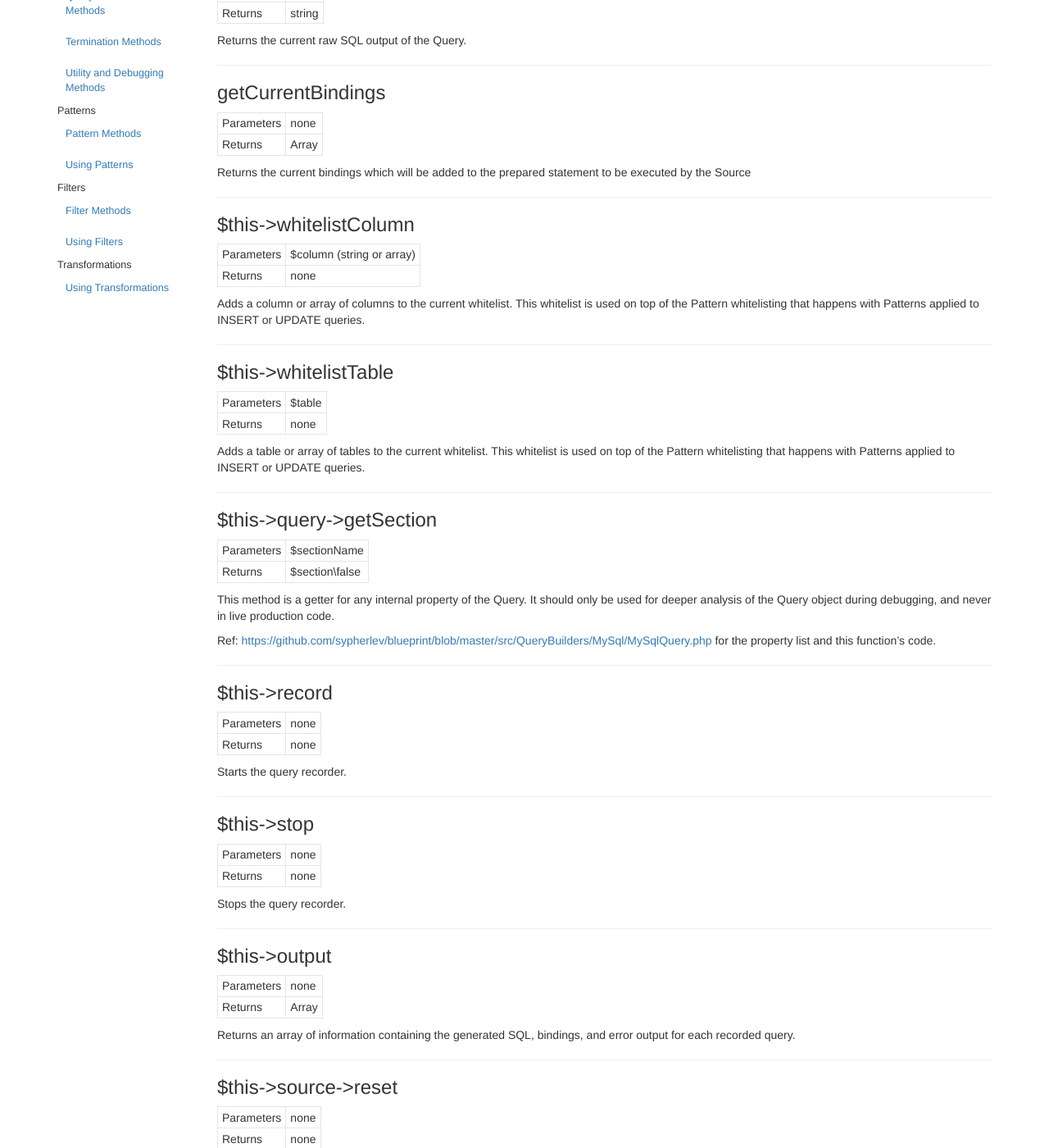
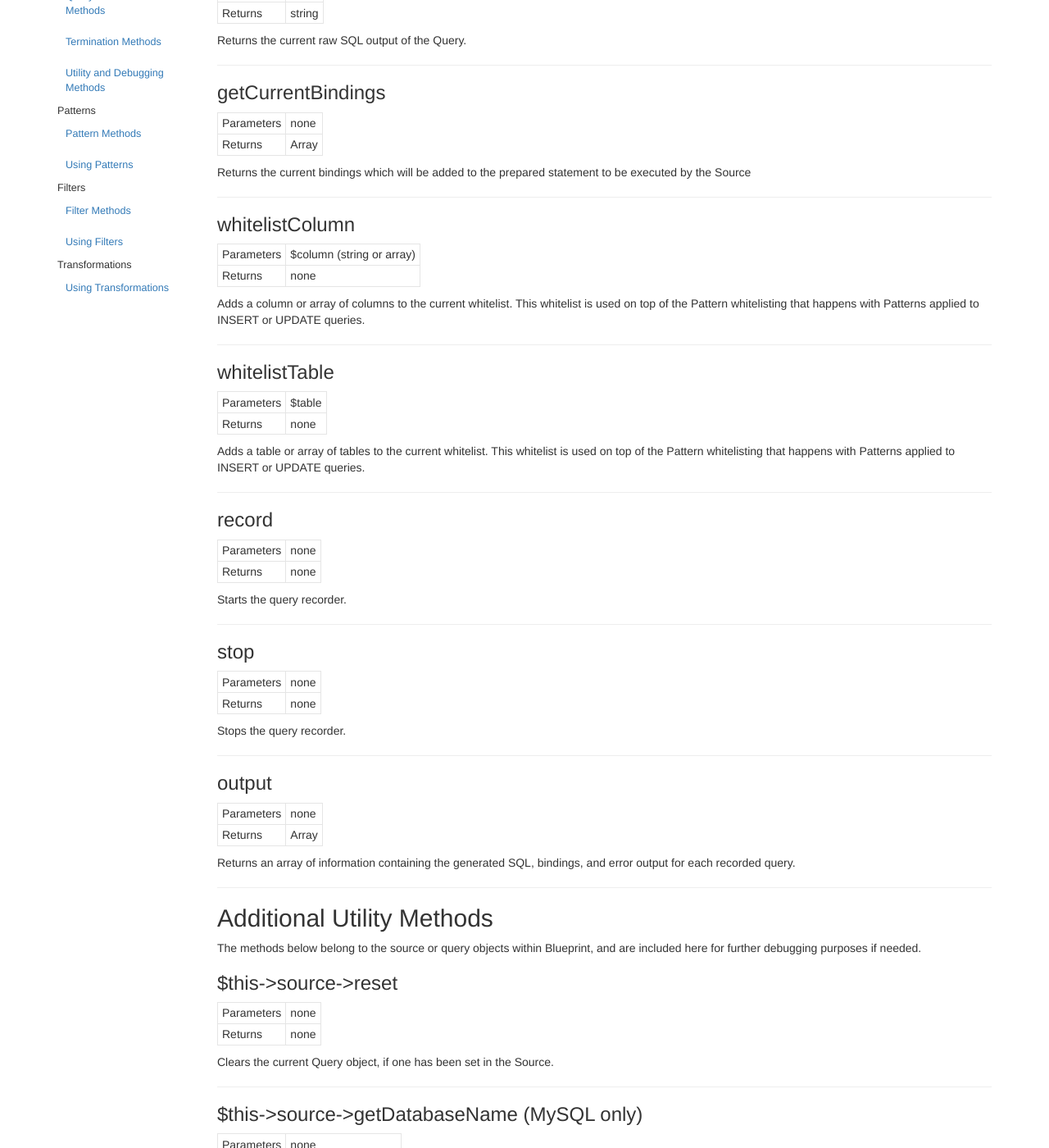
Before and after one commit to sypherlev/blueprint, a Jekyll site: the page built from docs/_posts/2016-10-18-utility-and-debugging-methods.md, in a window 1280 px wide and 1400 px high, scrolled down 234 px. Shown: the whole window at 82% size. Built offline with Jekyll 4.4.1, drawn with Linux system fonts in a browser that asks for light colours; some of the changed text lies outside the part shown.

Commit message:
Minor text changes

```diff
--- a/docs/_posts/2016-10-18-utility-and-debugging-methods.md
+++ b/docs/_posts/2016-10-18-utility-and-debugging-methods.md
@@ -25,7 +25,7 @@ Returns the current bindings which will be added to the prepared statement to be
 
 ---
 
-### $this->whitelistColumn
+### whitelistColumn
 
 | Parameters   | $column (string or array)                    |
 | Returns      | none |
@@ -34,7 +34,7 @@ Adds a column or array of columns to the current whitelist. This whitelist is us
 
 ---
 
-### $this->whitelistTable
+### whitelistTable
 
 | Parameters   | $table                     |
 | Returns      | none |
@@ -43,18 +43,7 @@ Adds a table or array of tables to the current whitelist. This whitelist is used
 
 ---
 
-### $this->query->getSection
-
-| Parameters   | $sectionName                     |
-| Returns      | $section\false |
-
-This method is a getter for any internal property of the Query. It should only be used for deeper analysis of the Query object during debugging, and never in live production code.
-
-Ref: [https://github.com/sypherlev/blueprint/blob/master/src/QueryBuilders/MySql/MySqlQuery.php](Github) for the property list and this function's code.
-
----
-
-### $this->record
+### record
 
 | Parameters   | none                     |
 | Returns      | none |
@@ -63,7 +52,7 @@ Starts the query recorder.
 
 ---
 
-### $this->stop
+### stop
 
 | Parameters   | none                     |
 | Returns      | none |
@@ -72,7 +61,7 @@ Stops the query recorder.
 
 ---
 
-### $this->output
+### output
 
 | Parameters   | none                     |
 | Returns      | Array |
@@ -80,6 +69,10 @@ Stops the query recorder.
 Returns an array of information containing the generated SQL, bindings, and error output for each recorded query.
 
 ---
+
+## Additional Utility Methods
+
+The methods below belong to the source or query objects within Blueprint, and are included here for further debugging purposes if needed.
 
 ### $this->source->reset
 
```
Also changed, not shown: other parts of docs/_posts/2016-10-18-utility-and-debugging-methods.md (+11 -0 lines), 1 other file.
